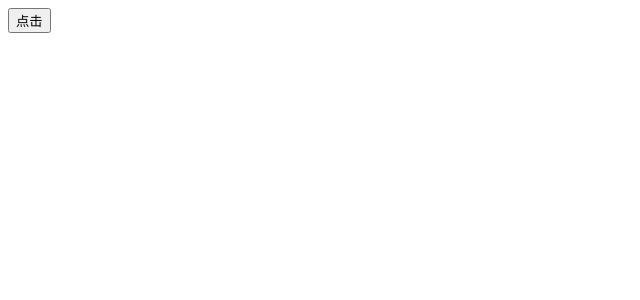
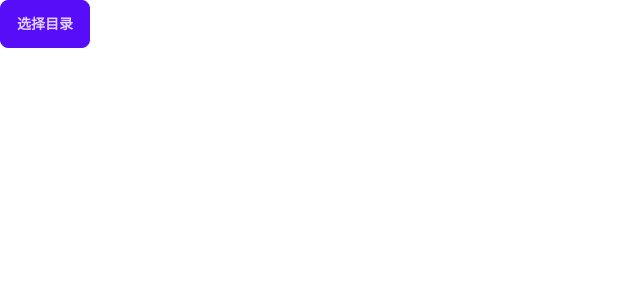
Before and after one commit to TianQian-A/tool-box-for-dd, a Vue app: page / in a window 1280 px wide. Shown: the top 300 px of the page, without its empty margins (0-640 px from the left). Built offline with nearby package versions, Linux system fonts and the light colour scheme.

Commit message:
init: basic env

```diff
--- a/package.json
+++ b/package.json
@@ -32,13 +32,19 @@
     "@vitejs/plugin-vue": "^4.2.3",
     "@vue/eslint-config-prettier": "^7.1.0",
     "@vue/eslint-config-typescript": "^11.0.3",
+    "autoprefixer": "^10.4.14",
+    "daisyui": "^3.4.0",
     "electron": "^24.4.1",
     "electron-builder": "^23.6.0",
     "electron-vite": "^1.0.23",
     "eslint": "^8.42.0",
     "eslint-plugin-vue": "^9.14.1",
     "less": "^4.1.3",
+    "pinia": "^2.1.4",
+    "pinia-plugin-persistedstate": "^3.2.0",
+    "postcss": "^8.4.27",
     "prettier": "^2.8.8",
+    "tailwindcss": "^3.3.3",
     "typescript": "^5.1.3",
     "vite": "^4.3.9",
     "vue": "^3.3.4",
--- /dev/null
+++ b/postcss.config.js
@@ -0,0 +1,6 @@
+module.exports = {
+  plugins: {
+    tailwindcss: {},
+    autoprefixer: {}
+  }
+}
--- a/src/renderer/src/App.vue
+++ b/src/renderer/src/App.vue
@@ -1,7 +1,11 @@
-<script setup lang="ts"></script>
+<script setup lang="ts">
+const handleClick = () => {
+  // window.electron.ipcRenderer.send()
+}
+</script>
 <template>
   <div>
-    <button>点击</button>
+    <button class="btn btn-primary" @click="handleClick">选择目录</button>
   </div>
 </template>
 <style scoped lang="scss"></style>
--- /dev/null
+++ b/src/renderer/src/assets/css/tailwindcss.less
@@ -0,0 +1,3 @@
+@tailwind base;
+@tailwind components;
+@tailwind utilities;
--- a/src/renderer/src/main.ts
+++ b/src/renderer/src/main.ts
@@ -1,4 +1,6 @@
 import { createApp } from 'vue'
+import pinia from '@renderer/pinia'
 import App from './App.vue'
+import './assets/css/tailwindcss.less'
 
-createApp(App).mount('#app')
+createApp(App).use(pinia).mount('#app')
--- /dev/null
+++ b/src/renderer/src/pinia/base.ts
@@ -0,0 +1,17 @@
+import { defineStore } from 'pinia'
+import { ref } from 'vue'
+
+export const useStoreBase = defineStore(
+  'base',
+  () => {
+    const suffixList = ref(['seq'])
+    return {
+      suffixList
+    }
+  },
+  {
+    persist: {
+      storage: localStorage
+    }
+  }
+)
--- /dev/null
+++ b/src/renderer/src/pinia/index.ts
@@ -0,0 +1,5 @@
+import { createPinia } from 'pinia'
+import piniaPluginPersistedstate from 'pinia-plugin-persistedstate'
+const pinia = createPinia()
+pinia.use(piniaPluginPersistedstate)
+export default pinia
--- a/tailwind.config.js
+++ b/tailwind.config.js
@@ -1,8 +1,8 @@
 /** @type {import('tailwindcss').Config} */
 module.exports = {
-  content: [],
+  content: ['./src/renderer/index.html', './src/**/*.{vue,js,ts,jsx,tsx}'],
   theme: {
-    extend: {},
+    extend: {}
   },
-  plugins: [],
+  plugins: [require('daisyui')]
 }
```
Also changed, not shown: 1 other file (tests, documents, lock files or other folders).
